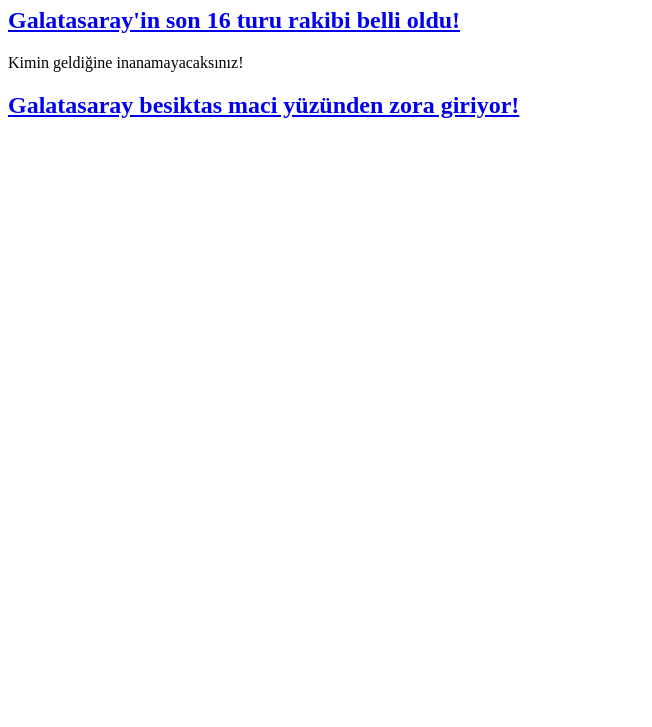
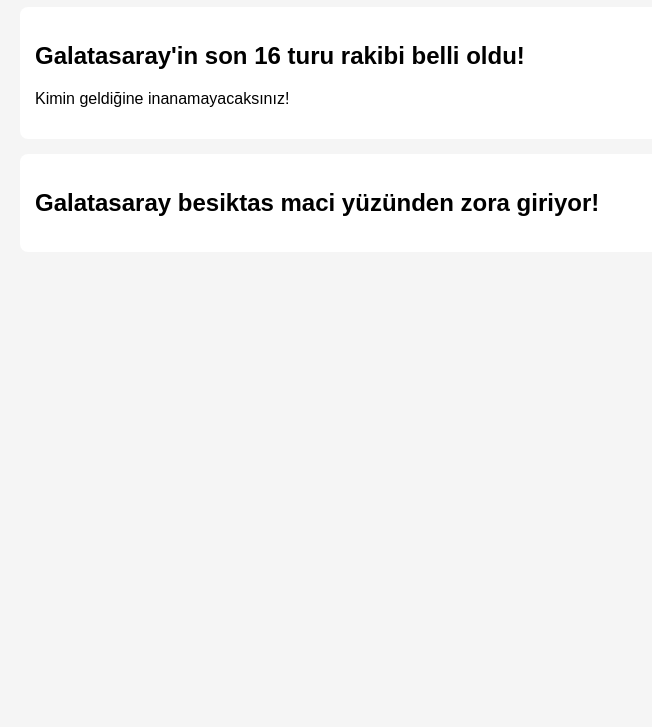
Before and after one commit to GoallineHaber/goallinehaber.github.io, a plain HTML site: page index.html in a window 1280 px wide. Shown: the part 73-800 px from the top of the page, without its empty margins (0-652 px from the left). Drawn offline with Linux system fonts and the light colour scheme.

Commit message:
Update index.html

```diff
--- a/index.html
+++ b/index.html
@@ -1,17 +1,42 @@
 <!DOCTYPE html>
 <html>
 <head>
+  <meta charset="UTF-8">
   <title>Haber Sitem</title>
+
+   <style>
+  body {
+    font-family: Arial, sans-serif;
+    background-color: #f5f5f5;
+    margin: 20px;
+  }
+
+  .news-item {
+    background: white;
+    padding: 15px;
+    margin: 15px 0;
+    border-radius: 8px;
+  }
+
+  a {
+    text-decoration: none;
+    color: black;
+  }
+  </style>
+
 </head>
 <body>
 
 <h1>Son Haberler</h1>
 
-
+<div class="news-item">
   <h2><a href="gs-son-16.html">Galatasaray'in son 16 turu rakibi belli oldu!</a></h2>
   <p>Kimin geldiğine inanamayacaksınız!</p>
+</div>
 
+<div class="news-item">
   <h2><a href="gs-bjk.html">Galatasaray besiktas maci yüzünden zora giriyor!</a></h2>
+</div>
 
 </body>
 </html>
```
